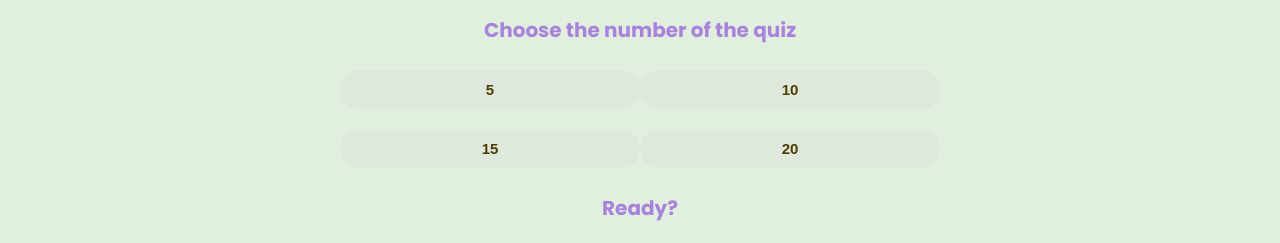
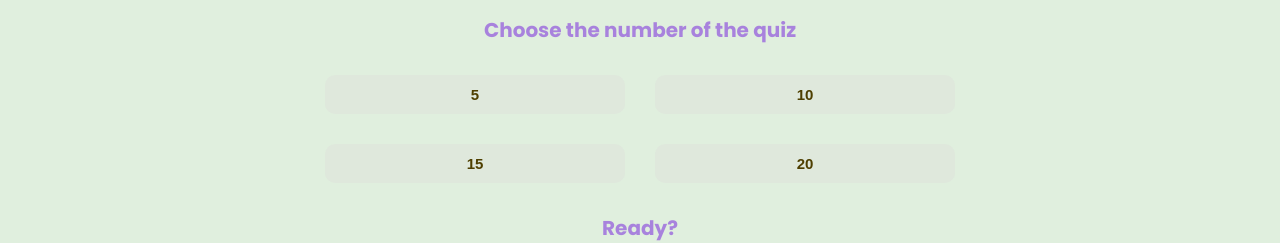
Before and after one commit to ChejAhamed/RAV, a React (Create React App) app in the folder frontend/: page /dashboard in a window 1280 px wide. Shown: the part 471-714 px from the top of the page. Built offline with nearby package versions, Linux system fonts and the light colour scheme; no server answers; a web font is replaced by a local one.

Commit message:
Update dashboard scss button, active curso

```diff
--- a/frontend/src/pages/Dashboard/Dashboard.scss
+++ b/frontend/src/pages/Dashboard/Dashboard.scss
@@ -82,10 +82,21 @@ h2 {
   -webkit-transition: all, 240ms ease-in-out;
   transition: all, 240ms ease-in-out;
   background: rgb(218 214 214 / 30%);
+  button {
+    margin: 15px;
+    border: 0;
+    border-radius: 10px;
+    &:active,
+    &:hover {
+      border-color: #191a1b;
+      box-shadow: 0 0 0 0.25rem rgb(130 138 145 / 50%);
+    }
+  }
 }
 
 .technology-options {
   button {
+    cursor: pointer;
     margin: 15px;
     border: 0;
     border-radius: 10px;
@@ -101,3 +112,15 @@ h2 {
   margin: 15px;
   font-size: 20px;
 }
+.number-options {
+  button {
+    margin: 15px;
+    border: 0;
+    border-radius: 10px;
+    &:active,
+    &:hover {
+      border-color: #565e64;
+      box-shadow: 0 0 0 0.25rem rgb(130 138 145 / 50%);
+    }
+  }
+}
--- a/frontend/src/pages/Profile/Profile.scss
+++ b/frontend/src/pages/Profile/Profile.scss
@@ -1,5 +1,5 @@
 .profile {
   background-color: #e0efde;
-  height: 60vh;
+  height: 100vh;
   width: 100vw;
 }
```
Also changed, not shown: frontend/src/pages/Dashboard/Dashboard.tsx (+3 -6 lines).
